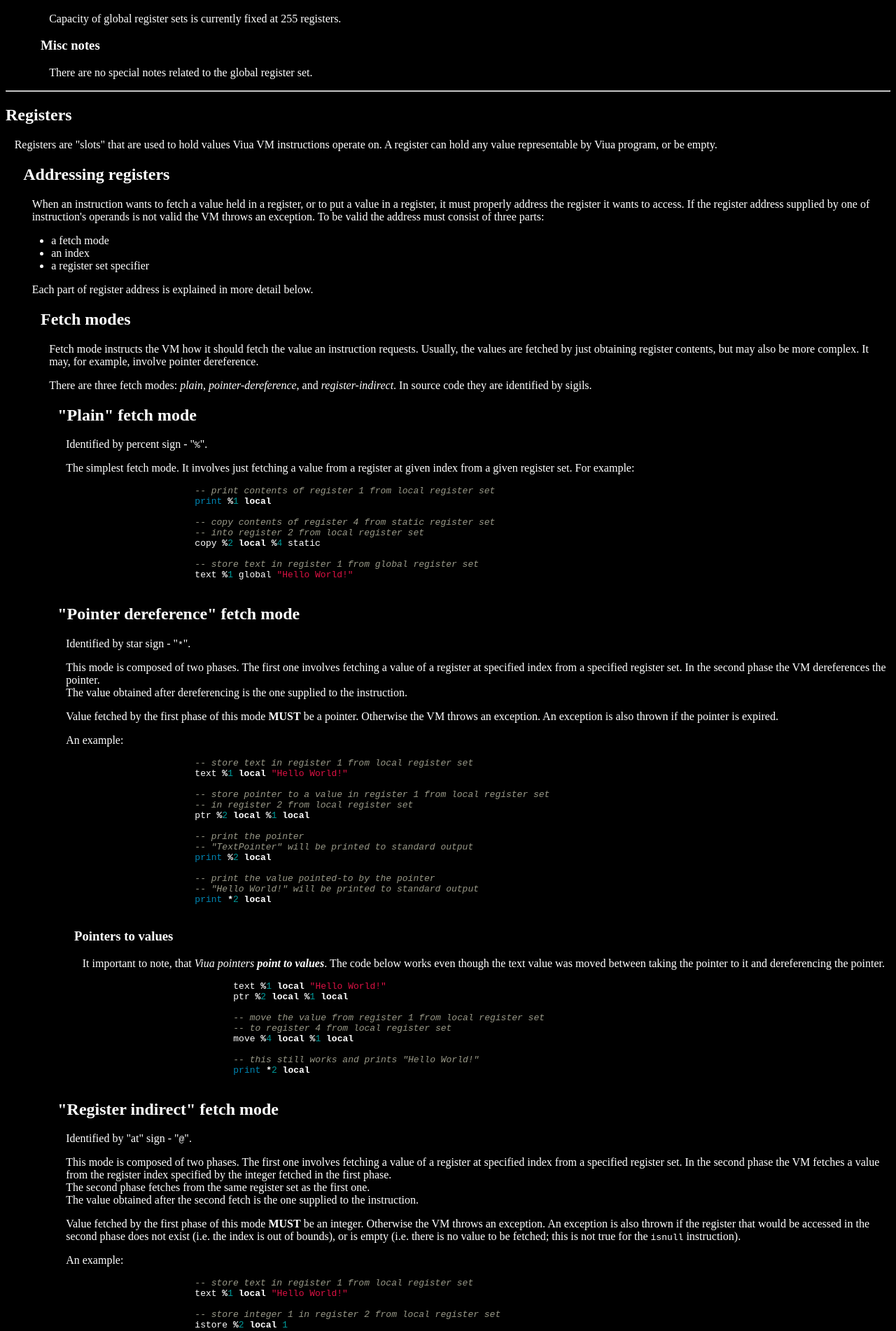
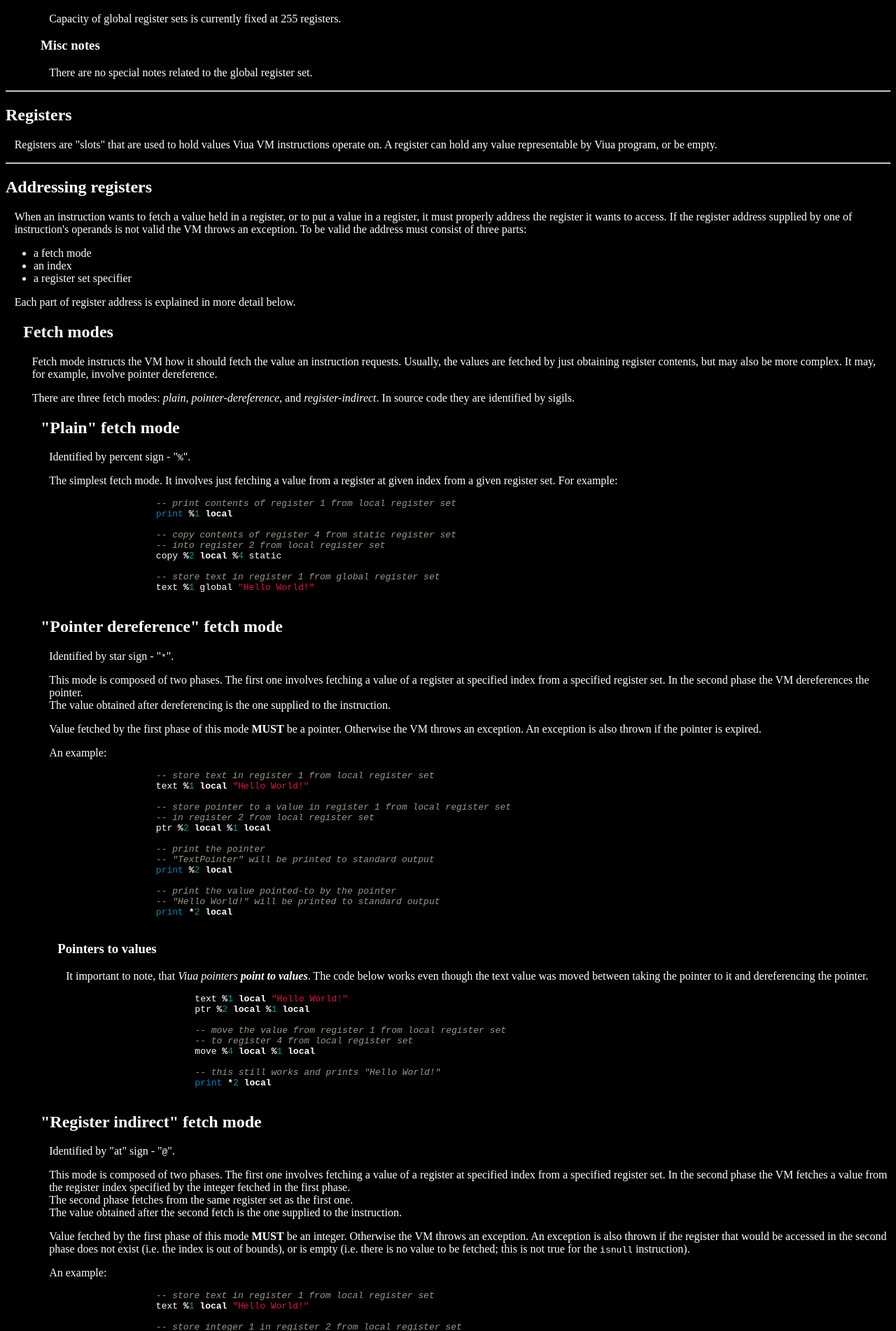
Before and after one commit to marekjm/docs.viuavm.org, a Jekyll site: the page built from _manuals/registers.html, in a window 1280 px wide. Shown: the part 1584-3486 px from the top of the page at 70% size. Built offline with Jekyll 4.4.1, drawn with Linux system fonts in a browser that asks for light colours.

Commit message:
Change layout of register docs

```diff
--- a/_manuals/registers.html
+++ b/_manuals/registers.html
@@ -187,9 +187,12 @@
         Registers are "slots" that are used to hold values Viua VM instructions operate on.
         A register can hold any value representable by Viua program, or be empty.
     </p>
+</section>
+
+<hr>
 
 <section>
-        <h2> Addressing registers </h2>
+    <h1> Addressing registers </h1>
 
     <p>
         When an instruction wants to fetch a value held in a register, or to put a value in a register, it must properly address the register it wants to access.
@@ -354,4 +357,3 @@
         </section>
     </section>
 </section>
-</section>
```
Lines whose indentation alone changed are shown as unchanged.
